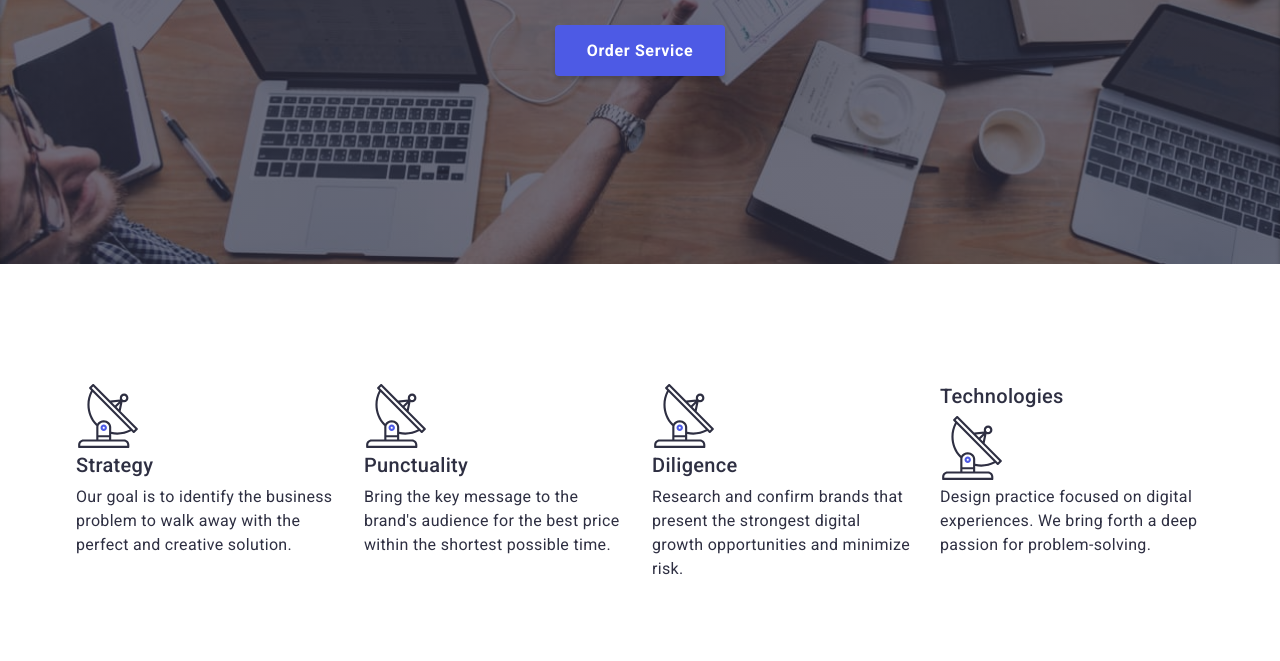
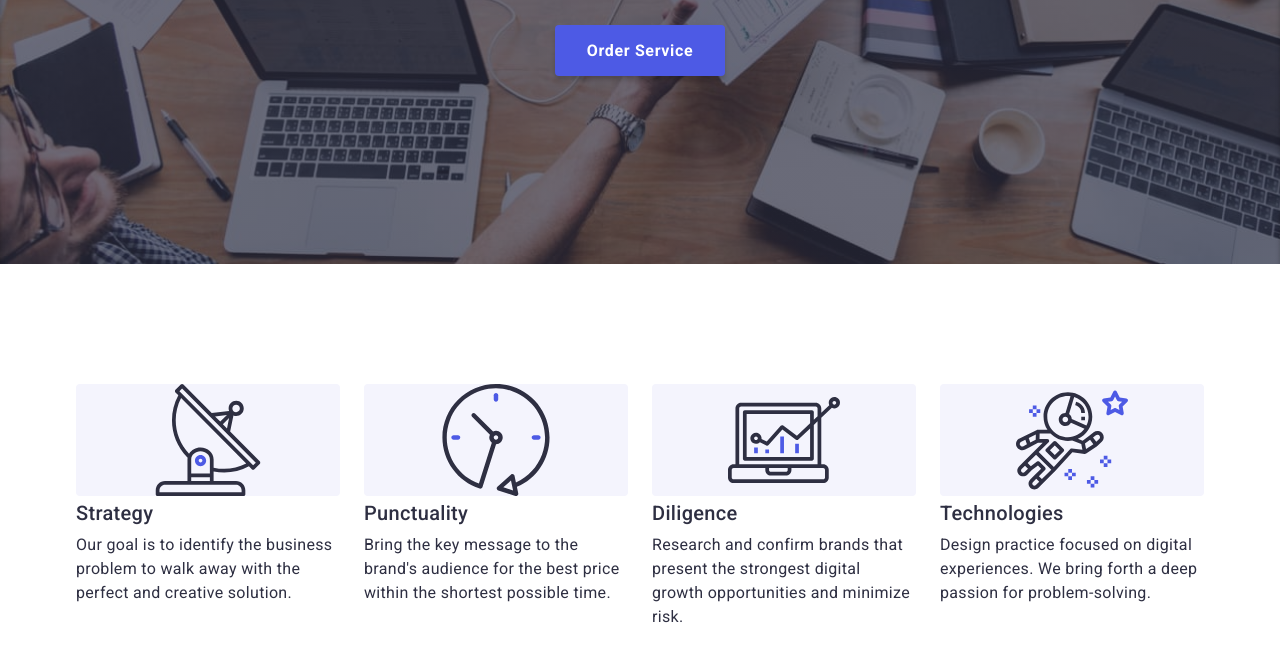
Before and after one commit to DaRia759/goit-markup-hw-04, a plain HTML site: page index.html in a window 1280 px wide. Shown: the part 405-1066 px from the top of the page. Drawn offline with Linux system fonts and the light colour scheme.

Commit message:
Features

```diff
--- a/css/styles.css
+++ b/css/styles.css
@@ -256,6 +256,7 @@ section {
 }
 
 .features-item .title {
+
   color:var(--title-text-color);
 
   font-weight: 500;
@@ -264,7 +265,7 @@ section {
 
   margin-bottom: 8px;
 
-  width: 264px;
+  width: 220px;
 
 }
 
@@ -276,8 +277,10 @@ section {
 
 
 .icon {
-
-
+  width: 264px;
+  height: 112px;
+  background-color: #F4F4FD;
+  border-radius: 4px;
 }
 
 
--- a/index.html
+++ b/index.html
@@ -56,7 +56,7 @@
                     </li>
                     <li class="features-item item">
                         <svg class="icon" width='64' height='64'>
-                            <use href="./images/icons.svg#icon-antenna"></use>
+                            <use href="./images/icons.svg#icon-clock"></use>
                         </svg>
                         <h2 class="title">Punctuality</h2>
                         <p class="text">Bring the key message to the brand's audience for the best price within the shortest
@@ -64,17 +64,17 @@
                     </li>
                     <li class="features-item item">
                         <svg class="icon" width='64' height='64'>
-                            <use href="./images/icons.svg#icon-antenna"></use>
+                            <use href="./images/icons.svg#icon-diagram"></use>
                         </svg>
                         <h2 class="title">Diligence</h2>
                         <p class="text">Research and confirm brands that present the strongest digital growth opportunities
                         and minimize risk.</p>
                     </li>
                     <li class="features-item item">
+                        <svg class="icon" width='64' height='64'>
+                            <use class="icon-color" href="./images/icons.svg#icon-astronaut"></use>
+                        </svg>
                         <h2 class="title">Technologies</h2>
-                        <svg class="icon" width='64' height='64'>
-                            <use href="./images/icons.svg#icon-antenna"></use>
-                        </svg>
                         <p class="text">Design practice focused on digital experiences. We bring forth a deep passion for
                         problem-solving.</p>
                     </li>
```
